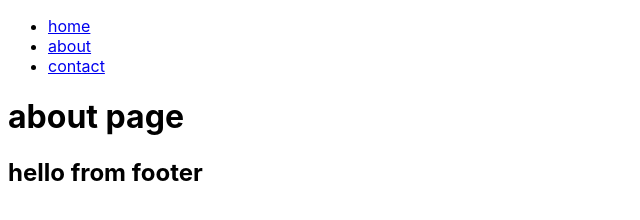
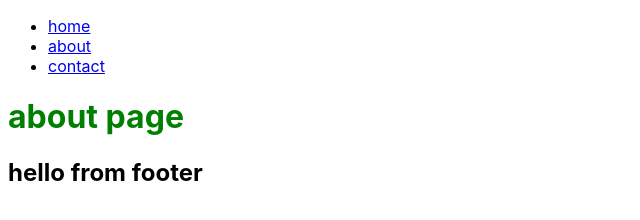
Before and after one commit to jos3ph-m/gatsby-hello, a Gatsby site: page /about in a window 1280 px wide. Shown: the whole page, without its empty margins (0-640 px from the left). Built offline with nearby package versions, Linux system fonts and the light colour scheme; Gatsby itself is replaced by a stand-in of ours.

Commit message:
Some styles

```diff
--- a/src/pages/about.js
+++ b/src/pages/about.js
@@ -4,7 +4,10 @@ import Layout from '../components/Layout'
 const about = () => {
   return (
     <Layout>
+      <div className="about-heading">
       <h1>about page</h1>
+      </div>
+
     </Layout>
   )
 }
```
